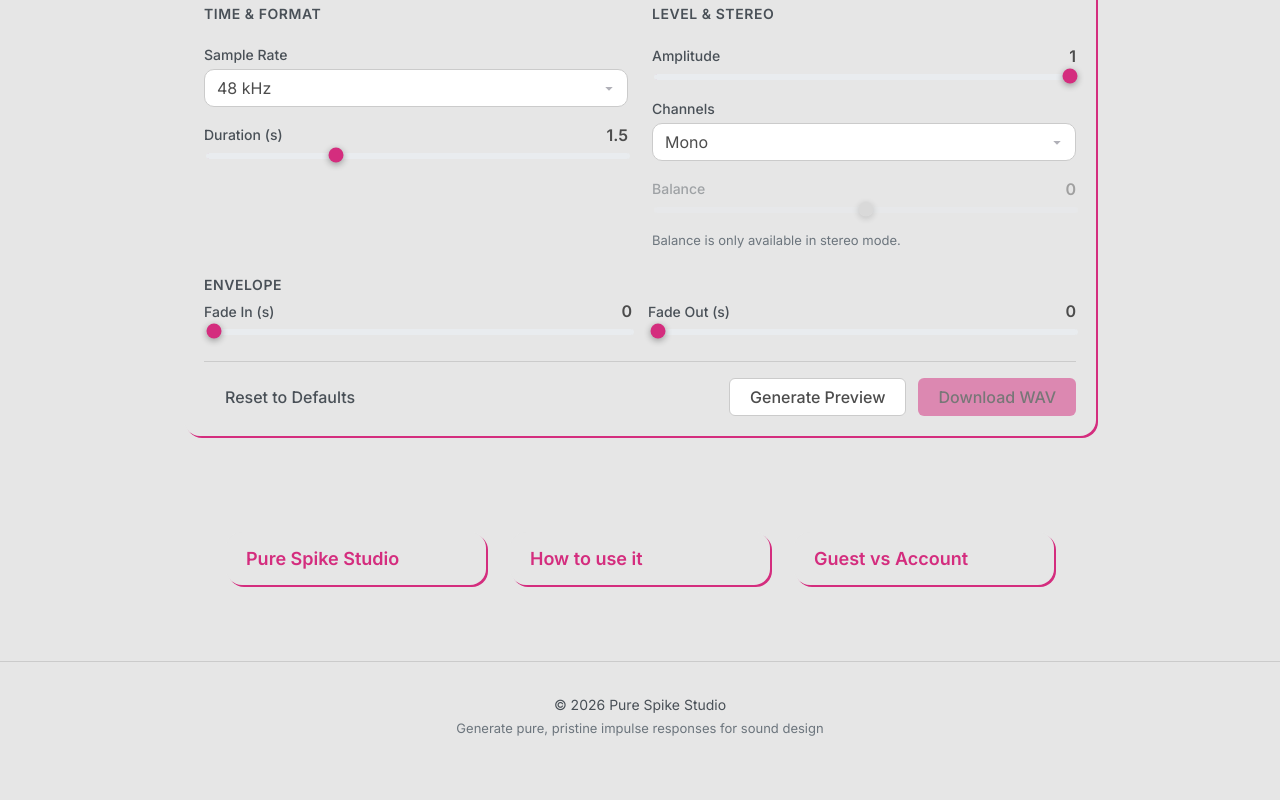
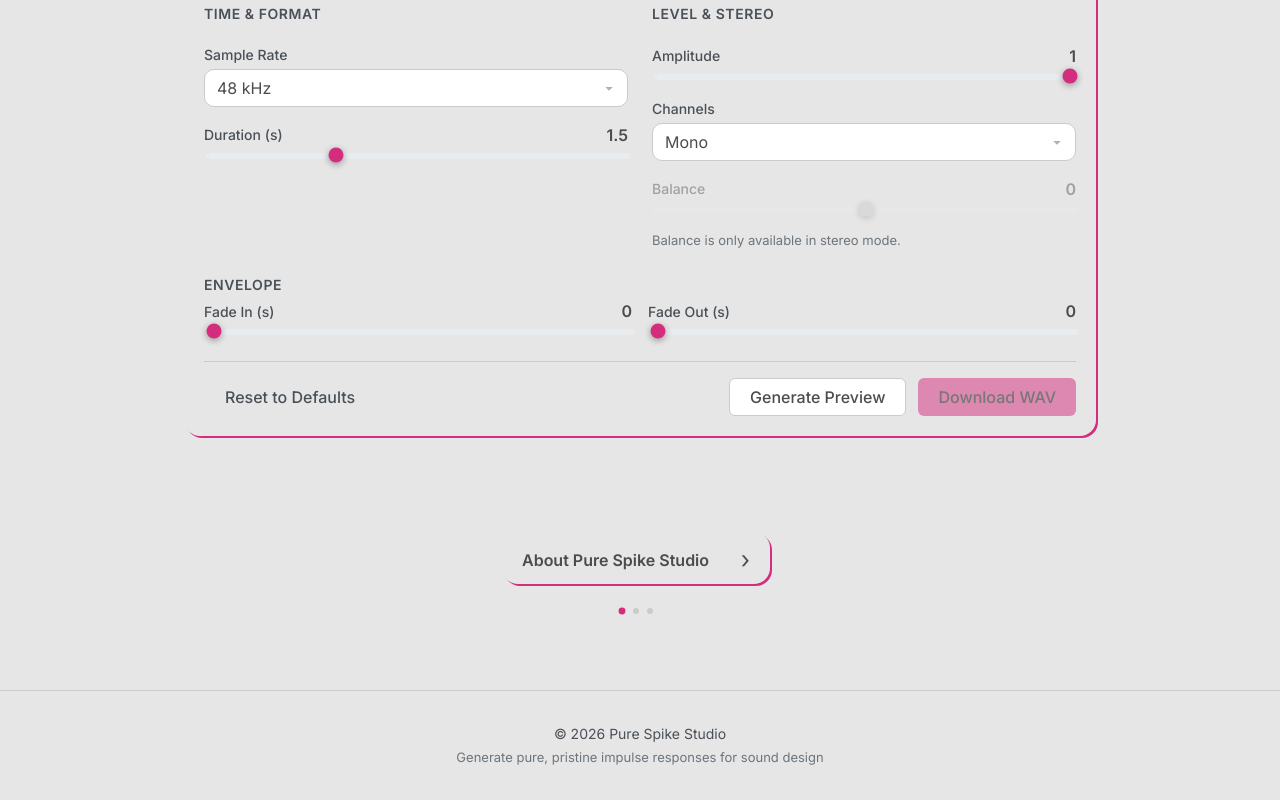
Before and after one commit to TomacBarin/pure-spike, a React (Vite) app: page / in a window 1280 px wide. Shown: the part 750-1550 px from the top of the page. Before the commit the page ends 1521 px from the top, so only its background shows below. Built offline with nearby package versions, Linux system fonts and the light colour scheme.

Commit message:
feat(layout) update card dots

```diff
--- a/src/components/layout/ExplanatorySections/ExplanatorySections.module.css
+++ b/src/components/layout/ExplanatorySections/ExplanatorySections.module.css
@@ -3,80 +3,96 @@
 }
 
 .container {
-  max-width: 1200px;
+  max-width: 300px;
   margin: 0 auto;
   padding: 0 var(--spacing-6);
-}
-
-.grid {
-  align-items: start;
-  display: grid;
-  grid-template-columns: 1fr;
-  gap: var(--spacing-6);
-  max-width: 900px;
-  margin: 0 auto;
-  justify-content: center;
-
-  /* Room for 8px offset shadow */
   padding-left: 12px;
-  padding-right: 12px;
+  padding-right: 20px;
   padding-bottom: 12px;
 }
 
-@media (min-width: 768px) {
-  .grid {
-    grid-template-columns: repeat(3, minmax(0, 260px));
-  }
-}
-
-/* ----- Card shell (same look as generator) ----- */
-.infoCard {
+/* ----- Card shell ----- */
+.card {
   background-color: var(--color-bg-primary);
   border-radius: var(--radius-lg);
   box-shadow: 2px 2px 0 0 var(--color-accent);
   overflow: hidden;
 }
 
-/* ----- Clickable header ----- */
-.cardHeader {
-  width: 100%;
-  display: block;
+/* ----- Header ----- */
+.header {
+  display: flex;
+  align-items: center;
+  gap: var(--spacing-3);
+  padding: var(--spacing-4) var(--spacing-4) var(--spacing-3) var(--spacing-5);
+}
+
+.titleButton {
+  flex: 1;
   background: none;
   border: none;
-  padding: var(--spacing-4) var(--spacing-5);
+  padding: 0;
   text-align: left;
   font-family: inherit;
-  font-size: var(--font-size-lg);
+  font-size: var(--font-size-md);
   font-weight: 600;
-  color: var(--color-accent);
+  color: var(--color-text-primary);
   cursor: pointer;
   transition: color 0.15s ease;
 }
 
-.cardHeader:hover {
+.titleButton:hover {
+  color: var(--color-accent);
+}
+
+.titleButton[aria-expanded='true'] {
   color: var(--color-text-primary);
 }
 
-.cardHeader[aria-expanded="true"] {
-  color: var(--color-text-primary);
+.titleButton:focus-visible {
+  outline: 2px solid var(--color-accent);
+  outline-offset: 2px;
 }
 
-.cardHeader:focus-visible {
+.nextButton {
+  flex-shrink: 0;
+  width: auto;
+  height: auto;
+  padding: 0 var(--spacing-1);
+  display: flex;
+  align-items: center;
+  justify-content: center;
+  background: none;
+  border: none;
+  border-radius: 0;
+  color: var(--color-text-secondary);
+  font-size: 1.5rem;
+  line-height: 1;
+  cursor: pointer;
+  transition: color 0.15s ease;
+}
+
+.nextButton:hover {
+  color: var(--color-accent);
+}
+
+.nextButton:focus-visible {
   outline: 2px solid var(--color-accent);
-  outline-offset: -2px;
+  outline-offset: 2px;
 }
+
 /* ----- Collapsible body ----- */
-.cardBody {
+.body {
   display: grid;
   grid-template-rows: 0fr;
   transition: grid-template-rows 0.3s ease;
 }
 
-.cardBody.open {
+.body.open {
   grid-template-rows: 1fr;
 }
 
-.cardBodyInner {
+.bodyInner {
   overflow: hidden;
   min-height: 0;
   padding: 0 var(--spacing-5);
@@ -86,12 +102,12 @@
   visibility: hidden;
 }
 
-.cardBody.open .cardBodyInner {
+.body.open .bodyInner {
   visibility: visible;
   padding-bottom: var(--spacing-4);
 }
 
-.cardBodyInner p {
+.bodyInner p {
   margin: 0;
 }
 
@@ -115,13 +131,50 @@
   color: var(--color-text-primary);
 }
 
+/* ----- Dots ----- */
+.dots {
+  display: flex;
+  justify-content: center;
+  gap: var(--spacing-2);
+
+}
+
+.dot {
+  display: flex;
+  justify-content: center;
+  gap: var(--spacing-2);
+  margin-top: var(--spacing-6);
+  padding: 0;
+  width: 6px;
+  height: 6px;
+  padding: 0;
+  border: none;
+  border-radius: 50%;
+  background-color: var(--color-border);
+  cursor: pointer;
+  transition: background-color 0.15s ease, transform 0.15s ease;
+}
+
+.dot:hover {
+  background-color: var(--color-text-muted);
+}
+
+.dotActive {
+  background-color: var(--color-accent);
+  transform: scale(1.15);
+}
+
+.dot:focus-visible {
+  outline: 2px solid var(--color-accent);
+  outline-offset: 2px;
+}
+
 /* ----- Mobile ----- */
 @media (max-width: 767px) {
   .container {
-    padding: 0 var(--spacing-4);
-  }
-
-  .grid {
     max-width: none;
+    padding-left: var(--spacing-4);
+    padding-right: calc(var(--spacing-4) + 8px);
+    padding-bottom: 12px;
   }
 }
--- a/src/components/layout/ExplanatorySections/ExplanatorySections.tsx
+++ b/src/components/layout/ExplanatorySections/ExplanatorySections.tsx
@@ -1,103 +1,106 @@
 import { useState } from 'react';
 import styles from './ExplanatorySections.module.css';
 
-type CardId = 'what' | 'how' | 'guest';
+const SLIDES = [
+  {
+    id: 'about',
+    title: 'About Pure Spike Studio',
+    body: (
+      <p>
+        Pure Spike Studio lets you instantly generate high-quality impulse
+        responses for convolution reverbs and transient shaping. Built for
+        music producers and sound designers who want professional results
+        without complicated setup.
+      </p>
+    ),
+  },
+  {
+    id: 'how',
+    title: 'How to use it',
+    body: (
+      <ol className={styles.steps}>
+        <li>Adjust the parameters in the generator.</li>
+        <li>Preview the waveform.</li>
+        <li>Export as high-quality 32-bit WAV.</li>
+        <li>
+          (Optional) Create a free account to save your settings as presets.
+        </li>
+      </ol>
+    ),
+  },
+  {
+    id: 'guest',
+    title: 'Guest vs Account',
+    body: (
+      <ul className={styles.list}>
+        <li>
+          <strong>Guest</strong> — Full access to the generator. Generate and
+          export impulses instantly. No signup required.
+        </li>
+        <li>
+          <strong>Free Account</strong> — Save, organize, reload, and export
+          your presets. All your impulses in one place.
+        </li>
+      </ul>
+    ),
+  },
+] as const;
 
 function ExplanatorySections() {
-  const [openId, setOpenId] = useState<CardId | null>(null);
+  const [index, setIndex] = useState(0);
+  const [isOpen, setIsOpen] = useState(false);
 
-  const toggle = (id: CardId) => {
-    setOpenId((prev) => (prev === id ? null : id));
+  const current = SLIDES[index];
+
+  const goNext = () => {
+    setIndex((prev) => (prev + 1) % SLIDES.length);
+  };
+
+  const goTo = (i: number) => {
+    setIndex(i);
   };
 
   return (
-    <section
-      className={styles.section}
-      aria-label="About Pure Spike Studio"
-    >
+    <section className={styles.section} aria-label="About Pure Spike Studio">
       <div className={styles.container}>
-        <div className={styles.grid}>
-          {/* Card 1 */}
-          <article className={styles.infoCard}>
+        <article className={styles.card}>
+          <div className={styles.header}>
             <button
               type="button"
-              className={styles.cardHeader}
-              onClick={() => toggle('what')}
-              aria-expanded={openId === 'what'}
+              className={styles.titleButton}
+              onClick={() => setIsOpen((prev) => !prev)}
+              aria-expanded={isOpen}
             >
-              Pure Spike Studio
+              {current.title}
             </button>
 
-            <div
-              className={`${styles.cardBody} ${openId === 'what' ? styles.open : ''}`}
-            >
-              <div className={styles.cardBodyInner}>
-                <p>
-                  Pure Spike Studio lets you instantly generate high-quality
-                  impulse responses for convolution reverbs and transient
-                  shaping. Built for music producers and sound designers who
-                  want professional results without complicated setup.
-                </p>
-              </div>
-            </div>
-          </article>
-
-          {/* Card 2 */}
-          <article className={styles.infoCard}>
             <button
               type="button"
-              className={styles.cardHeader}
-              onClick={() => toggle('how')}
-              aria-expanded={openId === 'how'}
+              className={styles.nextButton}
+              onClick={goNext}
+              aria-label="Next topic"
             >
-              How to use it
+              ›
             </button>
+          </div>
 
-            <div
-              className={`${styles.cardBody} ${openId === 'how' ? styles.open : ''}`}
-            >
-              <div className={styles.cardBodyInner}>
-                <ol className={styles.steps}>
-                  <li>Adjust the parameters in the generator.</li>
-                  <li>Preview the waveform.</li>
-                  <li>Export as high-quality 32-bit WAV.</li>
-                  <li>
-                    (Optional) Create a free account to save your settings as
-                    presets.
-                  </li>
-                </ol>
-              </div>
-            </div>
-          </article>
+          <div className={`${styles.body} ${isOpen ? styles.open : ''}`}>
+            <div className={styles.bodyInner}>{current.body}</div>
+          </div>
+        </article>
 
-          {/* Card 3 */}
-          <article className={styles.infoCard}>
+        <div className={styles.dots} role="tablist" aria-label="Topics">
+          {SLIDES.map((slide, i) => (
             <button
+              key={slide.id}
               type="button"
-              className={styles.cardHeader}
-              onClick={() => toggle('guest')}
-              aria-expanded={openId === 'guest'}
-            >
-              Guest vs Account
-            </button>
-
-            <div
-              className={`${styles.cardBody} ${openId === 'guest' ? styles.open : ''}`}
-            >
-              <div className={styles.cardBodyInner}>
-                <ul className={styles.list}>
-                  <li>
-                    <strong>Guest</strong> — Full access to the generator.
-                    Generate and export impulses instantly. No signup required.
-                  </li>
-                  <li>
-                    <strong>Free Account</strong> — Save, organize, reload, and
-                    export your presets. All your impulses in one place.
-                  </li>
-                </ul>
-              </div>
-            </div>
-          </article>
+              role="tab"
+              aria-selected={i === index}
+              aria-label={slide.title}
+              className={`${styles.dot} ${i === index ? styles.dotActive : ''}`}
+              onClick={() => goTo(i)}
+            />
+          ))}
         </div>
       </div>
     </section>
```
